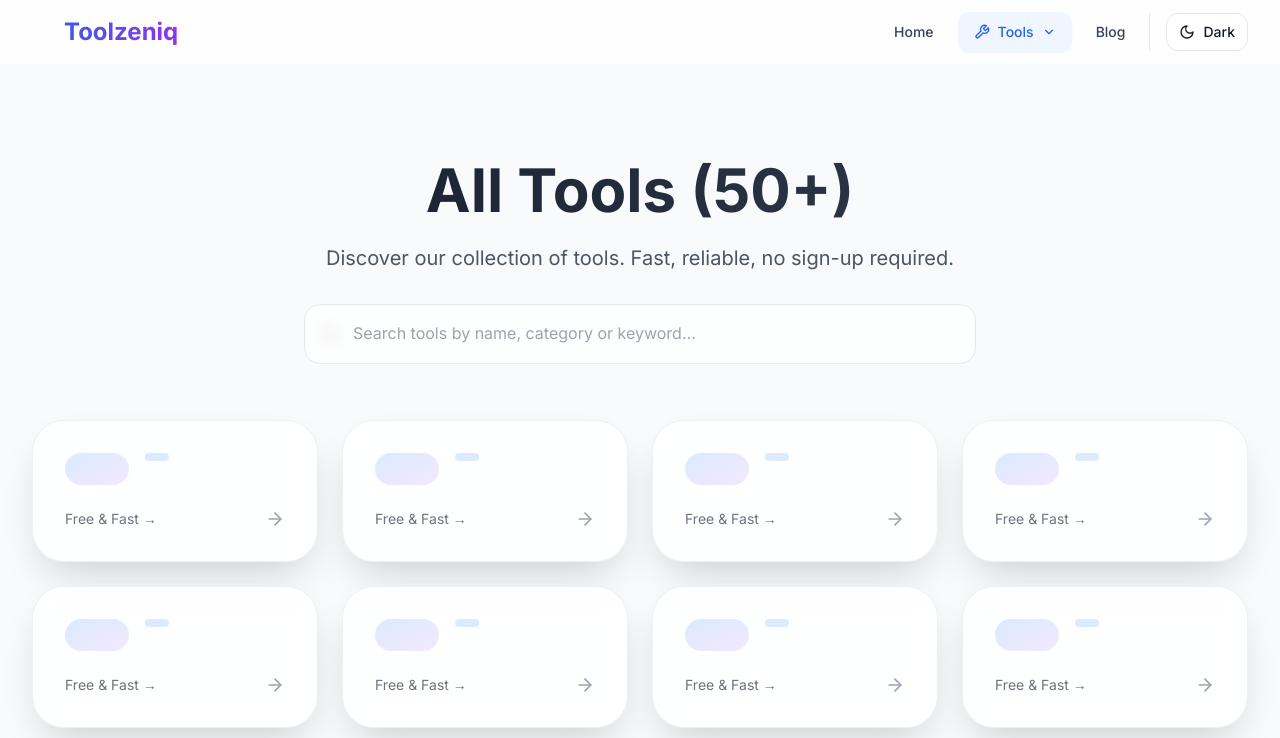
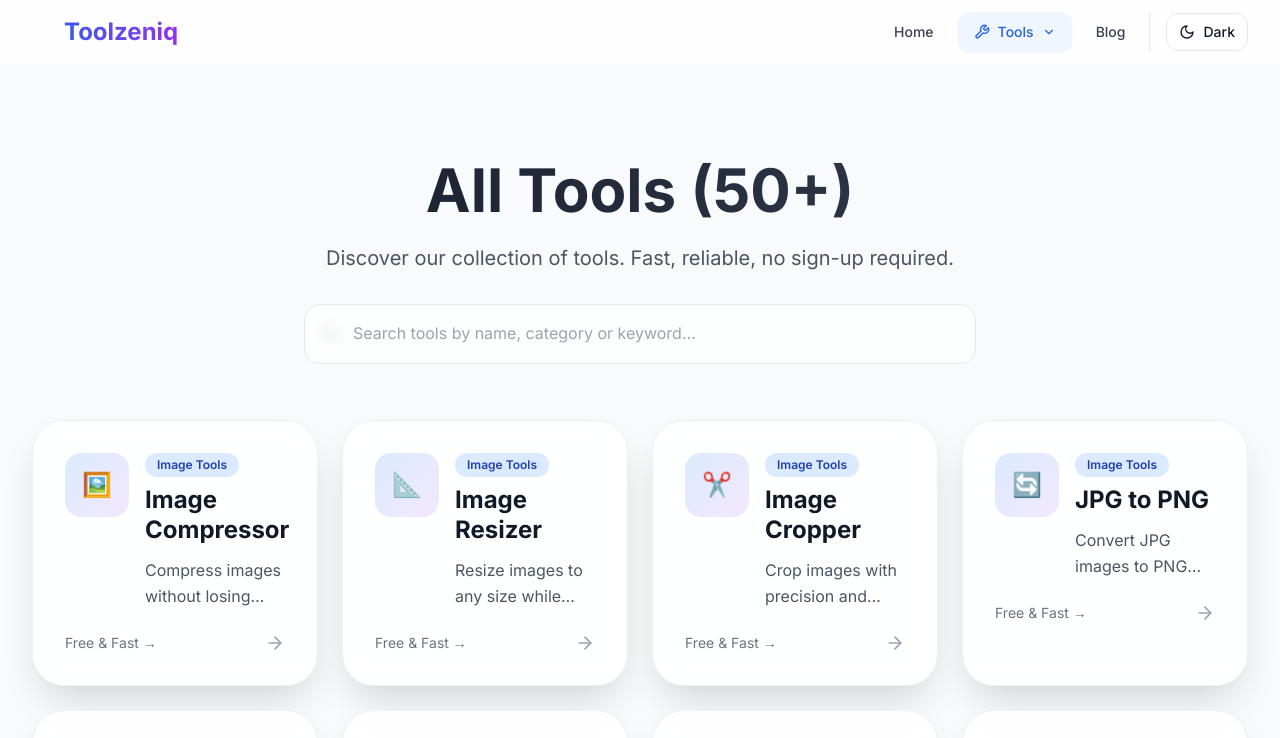
Before and after one commit to Deepudholiwal/toolzeniq, a Next.js app: page /tools in a window 1280 px wide. Shown: the top 738 px of the page. Built offline with nearby package versions, Linux system fonts and the light colour scheme.

Commit message:
fix: resolve TypeScript errors and metadata warnings
- Fix ToolCard props to match component interface
- Remove unsupported bingbot configuration from robots metadata
- Clean up build errors for successful compilation
- Address metadata viewport and colorScheme warnings

```diff
--- a/src/app/layout.tsx
+++ b/src/app/layout.tsx
@@ -111,13 +111,6 @@ export const metadata: Metadata = {
       'max-image-preview': 'large',
       'max-snippet': -1,
     },
-    'bingbot': {
-      index: true,
-      follow: true,
-      'max-video-preview': -1,
-      'max-image-preview': 'large',
-      'max-snippet': -1,
-    },
   },
   alternates: {
     canonical: 'https://toolzeniq.com',
--- a/src/app/tools/page.tsx
+++ b/src/app/tools/page.tsx
@@ -53,7 +53,14 @@ export default function ToolsPage() {
 
         <div className="grid md:grid-cols-2 lg:grid-cols-3 xl:grid-cols-4 gap-6">
           {filteredTools.map((tool) => (
-            <ToolCard key={tool.slug} tool={tool} />
+            <ToolCard
+              key={tool.slug}
+              slug={tool.slug}
+              title={tool.title}
+              description={tool.description}
+              icon={tool.icon}
+              category={tool.category}
+            />
           ))}
         </div>
 
```
